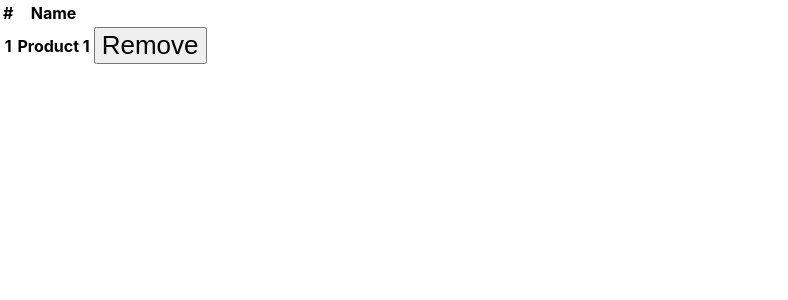
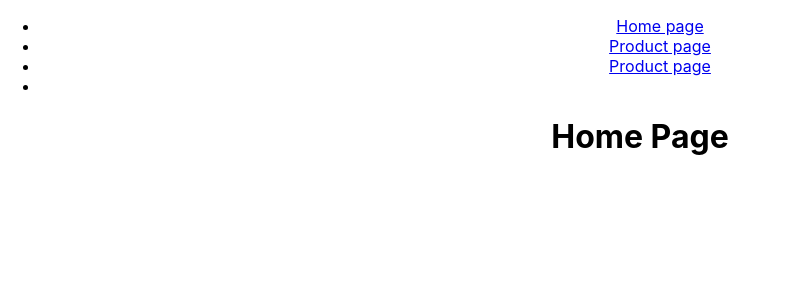
Before and after one commit to tancd1008/typescript, a React (Vite) app: page / in a window 1280 px wide. Shown: the top 300 px of the page, without its empty margins (0-788 px from the left). Built offline with nearby package versions, Linux system fonts and the light colour scheme; data requests are answered from the project's data file.

Commit message:
B5 react-router-dom

```diff
--- a/package.json
+++ b/package.json
@@ -3,7 +3,7 @@
   "private": true,
   "version": "0.0.0",
   "scripts": {
-  "start:server": "json-server --watch db.json --port 3001",
+    "start:server": "json-server --watch db.json --port 3001",
     "dev": "vite",
     "build": "tsc && vite build",
     "preview": "vite preview"
@@ -11,7 +11,8 @@
   "dependencies": {
     "axios": "^0.26.1",
     "react": "^17.0.2",
-    "react-dom": "^17.0.2"
+    "react-dom": "^17.0.2",
+    "react-router-dom": "^6.2.2"
   },
   "devDependencies": {
     "@types/react": "^17.0.33",
--- a/src/App.tsx
+++ b/src/App.tsx
@@ -5,6 +5,7 @@ import ShowInfo from './components/ShowInfo';
 import type { ProductType } from './types/product';
 import axios from 'axios';
 import { list, remove } from './api/product';
+import { NavLink, Route,  Routes } from 'react-router-dom';
 
 // type TProduct = {
 //   id : number;
@@ -36,7 +37,7 @@ function App() {
 
   return (
     <div className="App">
-      <table>
+      {/* <table>
         <thead>
           <tr>
             <th>#</th>
@@ -55,7 +56,22 @@ function App() {
             </tr>
           })}
         </tbody>
-      </table>
+      </table> */}
+      <header>
+        <ul>
+          <li><NavLink to='/'>Home page</NavLink></li>
+          <li><NavLink to='/product'>Product page</NavLink></li>
+          <li><NavLink to='/about'>Product page</NavLink></li>
+          <li></li>
+        </ul>
+      </header>
+      <main>
+        <Routes>
+          <Route path='/' element={<h1>Home Page</h1>}></Route>
+          <Route path='product' element={<h1>Product Page</h1>}></Route>
+          <Route path='about' element={<h1>ABout Page</h1>}></Route>
+        </Routes>
+      </main>
     </div>
   )
 }
--- a/src/main.tsx
+++ b/src/main.tsx
@@ -2,10 +2,11 @@ import React from 'react'
 import ReactDOM from 'react-dom'
 import './index.css'
 import App from './App'
+import { BrowserRouter } from 'react-router-dom'
 
 ReactDOM.render(
-  <React.StrictMode>
+  <BrowserRouter>
     <App />
-  </React.StrictMode>,
+  </BrowserRouter>,
   document.getElementById('root')
 )
```
Also changed, not shown: 1 other file (tests, documents, lock files or other folders).
